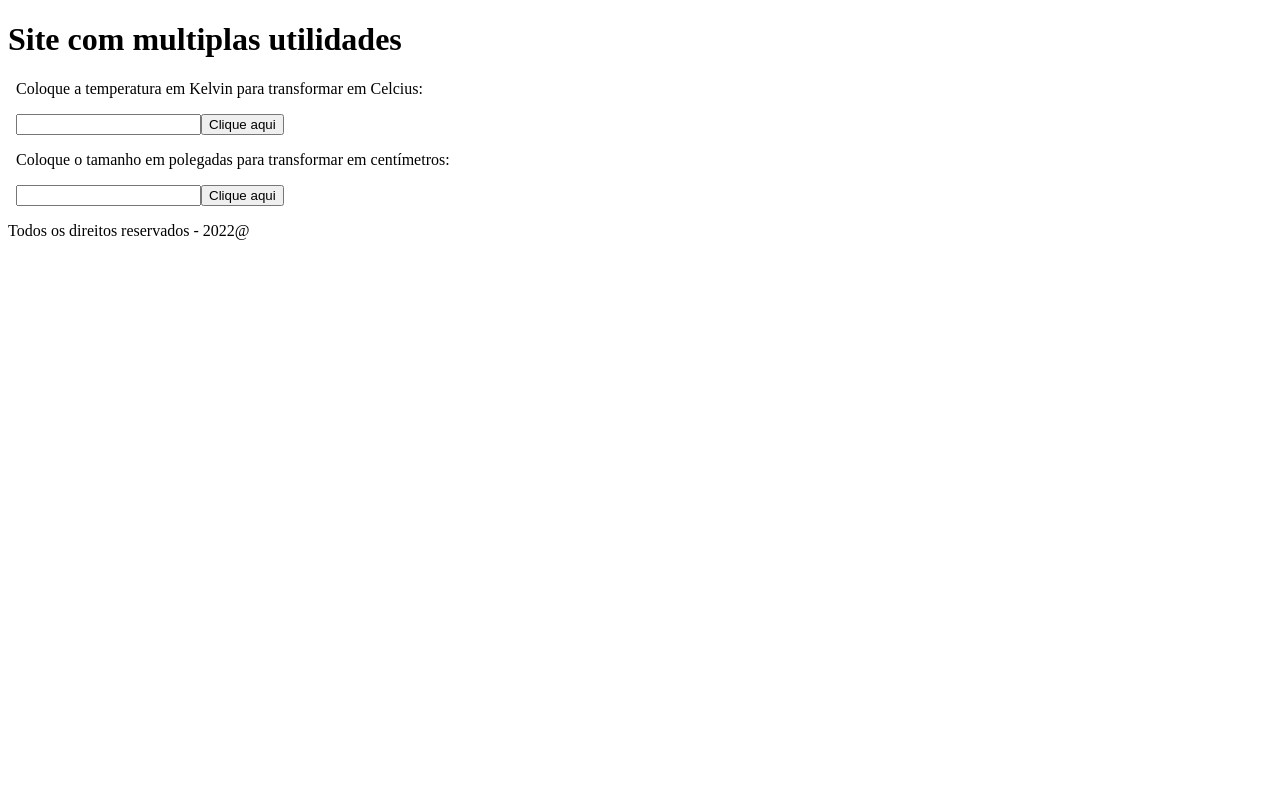
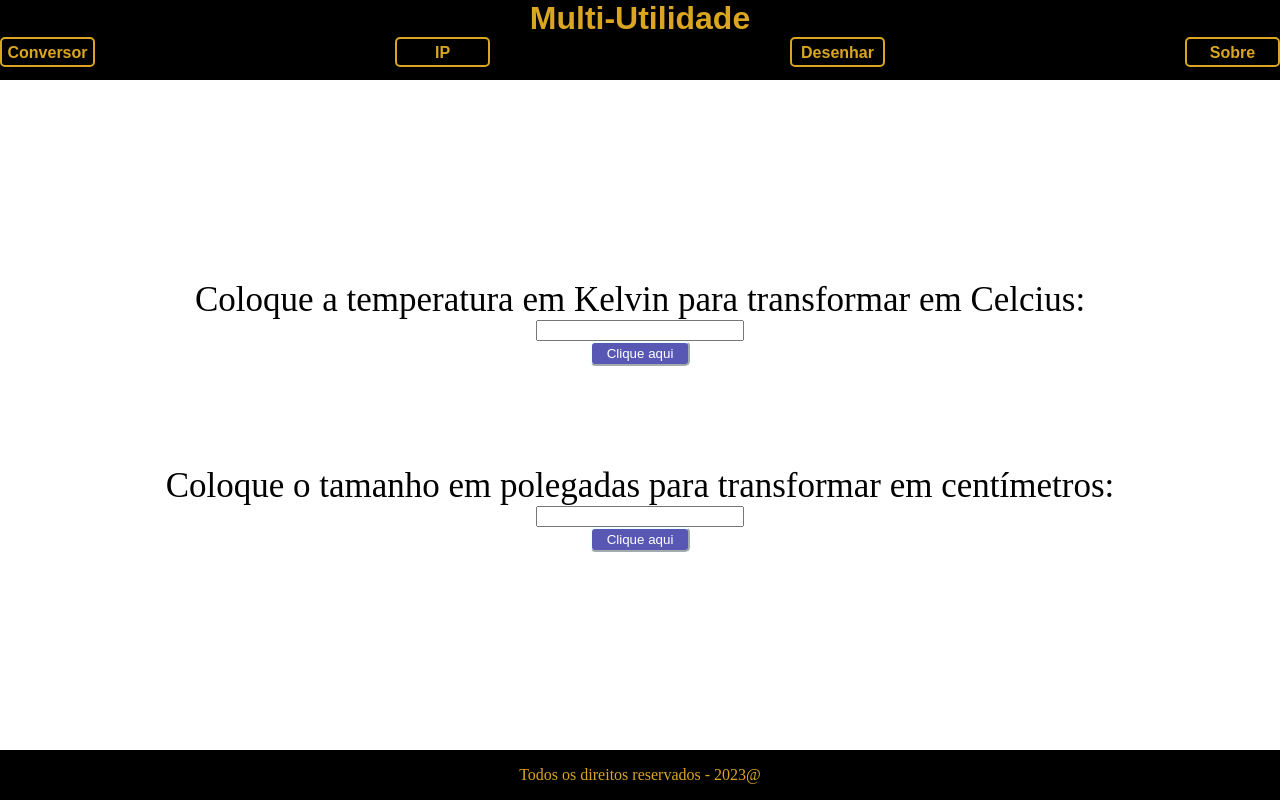
Before and after one commit to JP3015/MultiUtilidade, a React (Create React App) app: page / in a window 1280 px wide. Built offline with nearby package versions, Linux system fonts and the light colour scheme.

Commit message:
Adição de header e footer estilizados

```diff
--- a/src/components/Conversor/Conversor.css
+++ b/src/components/Conversor/Conversor.css
@@ -0,0 +1,40 @@
+.container{
+    padding-top: 100px;
+    text-align: center;
+}
+button:hover{
+    transform:scale(1.05,1.05);
+    -webkit-transform:scale(1.05,1.05);
+    -moz-transform:scale(1.05,1.05);
+  }
+.button:active {
+    transform: scale(0.98);
+    box-shadow: 3px 2px 22px 1px rgba(0, 0, 0, 0.24);
+}
+button{
+    border-radius: 5px;
+    border-color: azure;
+    background-color: rgb(88, 88, 180);
+    color: white;
+    width: 100px;
+    height: 25px;
+}
+.temperatura{
+    padding-top: 100px;
+    padding-bottom: 100px;
+    align-items: center;
+    display: flex;
+    flex-direction: column;
+    justify-content: space-between;
+}
+.texto{
+    font-size: 35px;
+}
+.input{
+    width: 200px;
+}
+.centimetros{
+    align-items: center;
+    display: flex;
+    flex-direction: column;
+}
--- a/src/components/Conversor/Conversor.jsx
+++ b/src/components/Conversor/Conversor.jsx
@@ -9,19 +9,19 @@ export default function Conversor(){
 
 
     return(
-        <body>
+        <body class="container">
             <main>
-                <div>
-                    <p>Coloque a temperatura em Kelvin para transformar em Celcius:</p>
-                    <input type="number" value = {inputTemperature} onInput={e => setInputTemperature(e.target.value)}/>
+                <div class="temperatura">
+                    <p class="texto">Coloque a temperatura em Kelvin para transformar em Celcius:</p>
+                    <input class="input" type="number" value = {inputTemperature} onInput={e => setInputTemperature(e.target.value)}/>
+                    <button onClick={() => {setVarTemperature(inputTemperature - 273 + "°C")}}>Clique aqui</button>
                     <span>{varTemperature}</span>
-                    <button onClick={() => {setVarTemperature(inputTemperature - 273 + "°C")}}>Clique aqui</button>
                 </div>
-                <div>
-                    <p>Coloque o tamanho em polegadas para transformar em centímetros:</p>
-                    <input type="number" value = {inputLenght} onInput={e => setInputLenght(e.target.value)}/>
+                <div class="centimetros">
+                    <p class="texto">Coloque o tamanho em polegadas para transformar em centímetros:</p>
+                    <input class="input" type="number" value = {inputLenght} onInput={e => setInputLenght(e.target.value)}/>
+                    <button onClick={() => {setVarLenght(inputTemperature - 273 + " Centímetros")}}>Clique aqui</button>
                     <span>{varLenght}</span>
-                    <button onClick={() => {setVarLenght(inputTemperature - 273 + "°C")}}>Clique aqui</button>
                 </div>
             </main>
         </body>
--- a/src/components/Footer/Footer.css
+++ b/src/components/Footer/Footer.css
@@ -0,0 +1,13 @@
+footer{
+    position:fixed;
+    height:50px;
+    bottom:0;
+    left:0;
+    width:100%;
+    color: goldenrod;
+    background-color: black;
+}
+.textoFooter{
+    text-align: center;
+    padding-top: 16px;
+}
--- a/src/components/Footer/Footer.jsx
+++ b/src/components/Footer/Footer.jsx
@@ -4,7 +4,7 @@ import './Footer.css'
 export default function Footer(){
     return(
        <footer>
-            <p>Todos os direitos reservados - 2022@</p>
+            <p class="textoFooter">Todos os direitos reservados - 2023@</p>
        </footer>
     )
 }
--- a/src/components/Header/Header.css
+++ b/src/components/Header/Header.css
@@ -0,0 +1,36 @@
+*{
+    margin: 0;
+}
+header{
+    margin: 0;
+    background-color: black;
+    color: goldenrod;
+    height: 80px;
+}
+h1{
+    margin: 0;
+    text-align: center;
+    font-family:sans-serif;
+}
+.rotas{
+    margin: 0;
+    justify-content: center;
+    display: flex;
+    flex-direction: row;
+    gap: 300px;
+    font-weight: bold;
+    font-family:sans-serif;
+
+}
+.rotasTexto{
+    box-sizing: border-box;
+    -moz-box-sizing: border-box;
+    -webkit-box-sizing: border-box;
+    width:100px;
+    height: 30px;
+    text-align: center;
+    padding-top: 5px;
+    border-radius: 5px;
+    border: 2.5px solid;
+
+}
--- a/src/components/Header/Header.jsx
+++ b/src/components/Header/Header.jsx
@@ -4,7 +4,13 @@ import './Header.css'
 export default function Header(){
     return(
         <header>
-            <h1><b>Site com multiplas utilidades</b></h1>
+            <h1 class="textoHeader"><b>Multi-Utilidade</b></h1>
+            <div class="rotas">
+                <p class="rotasTexto">Conversor</p>
+                <p class="rotasTexto">IP</p>
+                <p class="rotasTexto">Desenhar</p>
+                <p class="rotasTexto">Sobre</p>
+            </div>
         </header>
     )
 }
```
